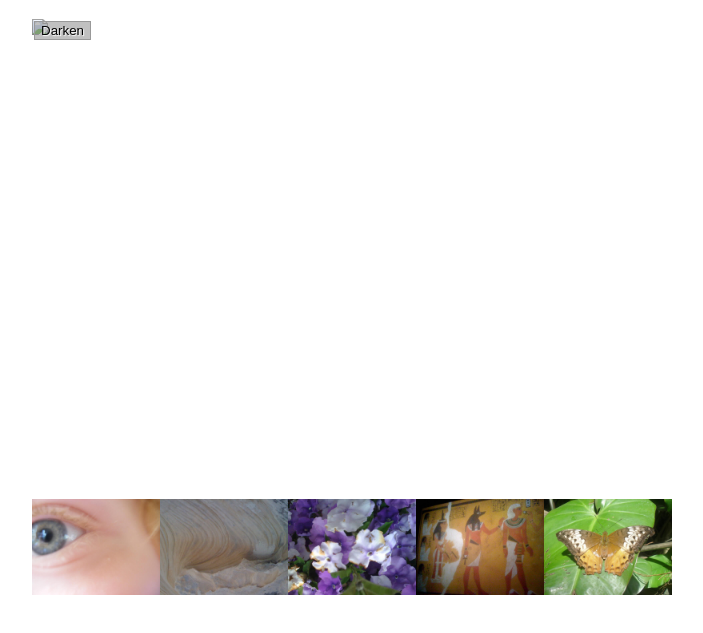
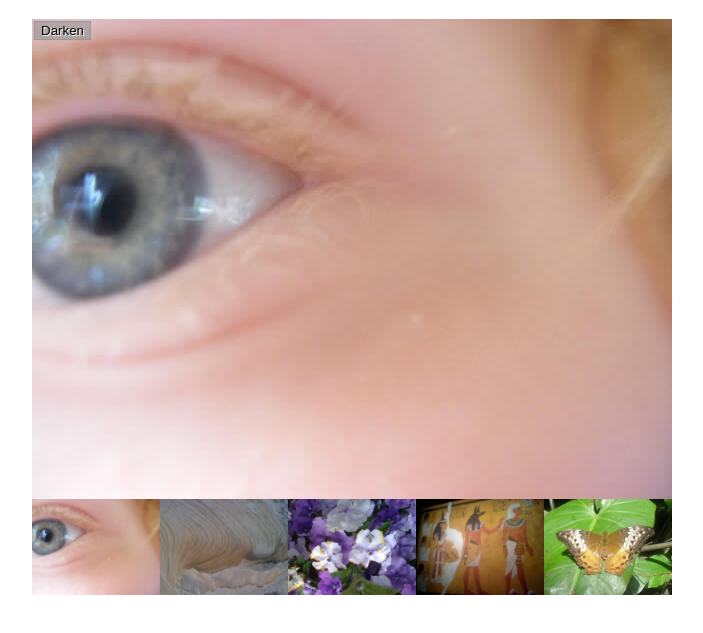
Before and after one commit to monikasa/ImageGallery, a plain HTML site: page index.html in a window 1280 px wide. Shown: the part 61-694 px from the top of the page, without its empty margins (288-991 px from the left). Drawn offline with Linux system fonts and the light colour scheme.

Commit message:
Update index.html

```diff
--- a/index.html
+++ b/index.html
@@ -13,7 +13,7 @@
     <h1>Image gallery example</h1>
 
     <div class="full-img">
-      <img class="displayed-img" src="ImageGalleryImages/pic1.jpg">
+      <img class="displayed-img" src="ImageGallery/Images/pic1.jpg">
       <div class="overlay"></div>
       <button class="dark">Darken</button>
     </div>
```
